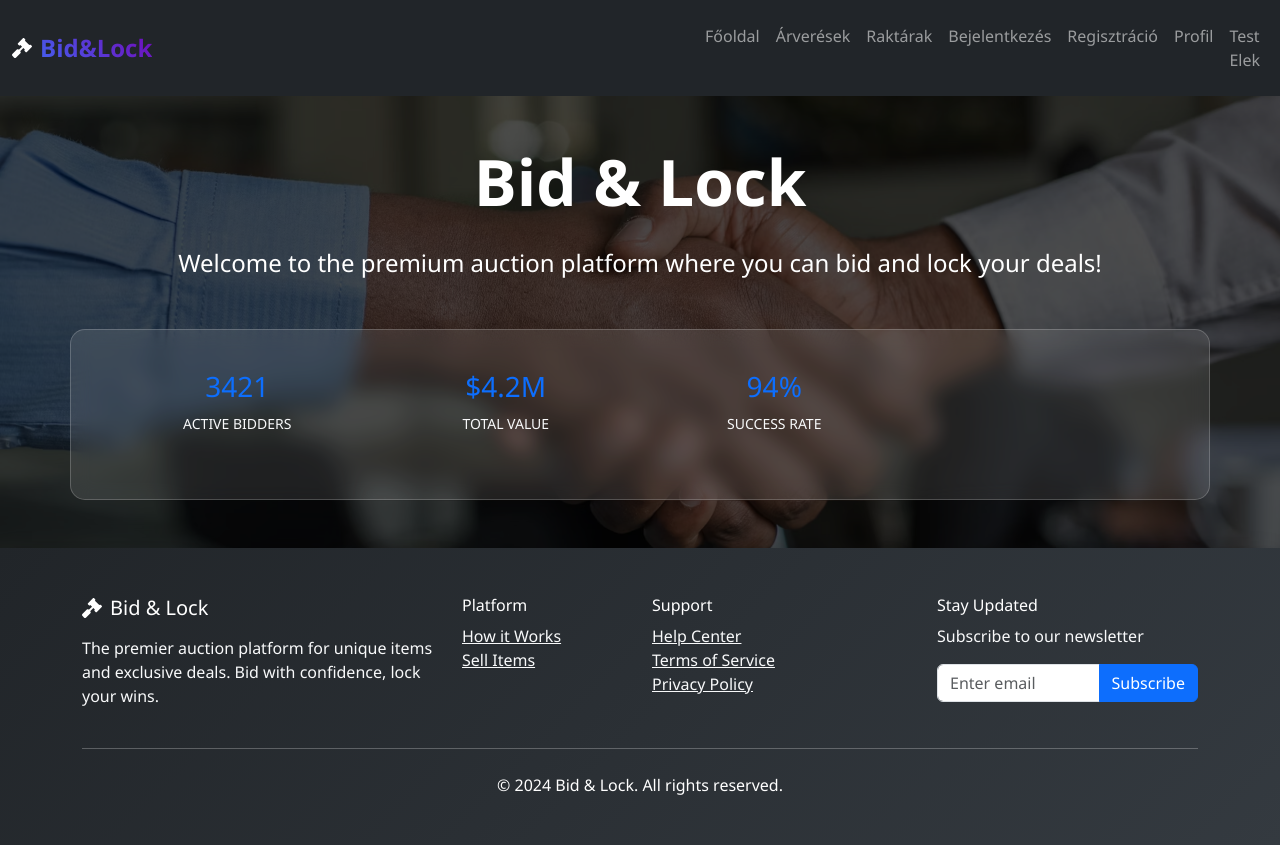
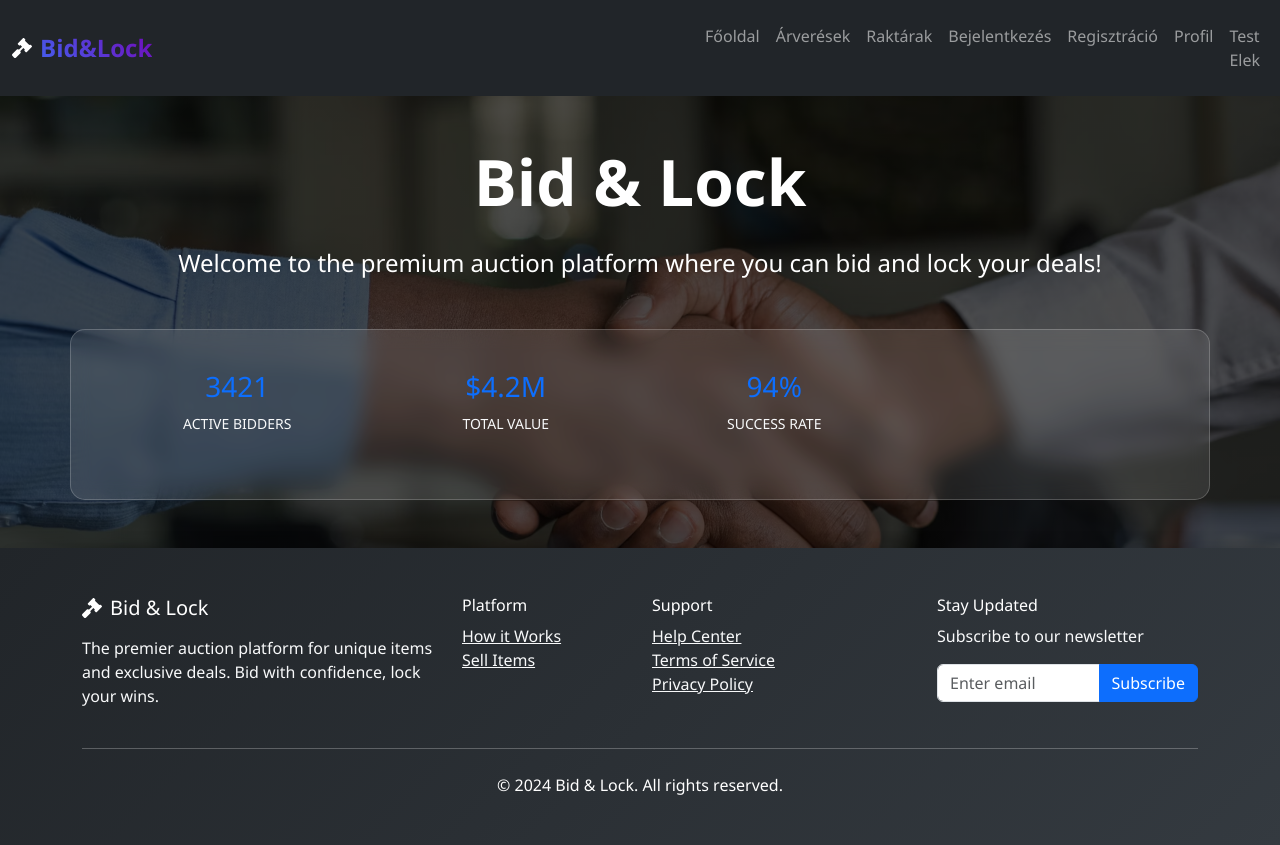
Before and after one commit to foddom520/MesterMunka-Warehouse, a React app in the folder frontend/: page / in a window 1280 px wide. Built offline with nearby package versions, Linux system fonts and the light colour scheme; the HTML template or start-up script is replaced by a standard one.

Commit message:
something good 😉

```diff
--- a/frontend/src/pages/Arveresek.jsx
+++ b/frontend/src/pages/Arveresek.jsx
@@ -56,9 +56,9 @@ const Arveresek = () => {
           <Alert variant="secondary">Nincs megjeleníthető árverés.</Alert>
         )}
 
-        <Container className="my-5">
+        <Container>
           <Row>
-            <Col lg={9}>
+            <Col>
               {/* Auctions Grid */}
               <h3 className="mb-4" style={{ color: "white"}}>Active Auctions</h3>
               <Row>
--- a/frontend/src/styles/HomePage.css
+++ b/frontend/src/styles/HomePage.css
@@ -73,7 +73,7 @@ body {
 
 .background-Image-custom::before {
   content: "";
-  position: absolute;
+  position: fixed;
   top: 0;
   left: 0;
   width: 100%;
```
